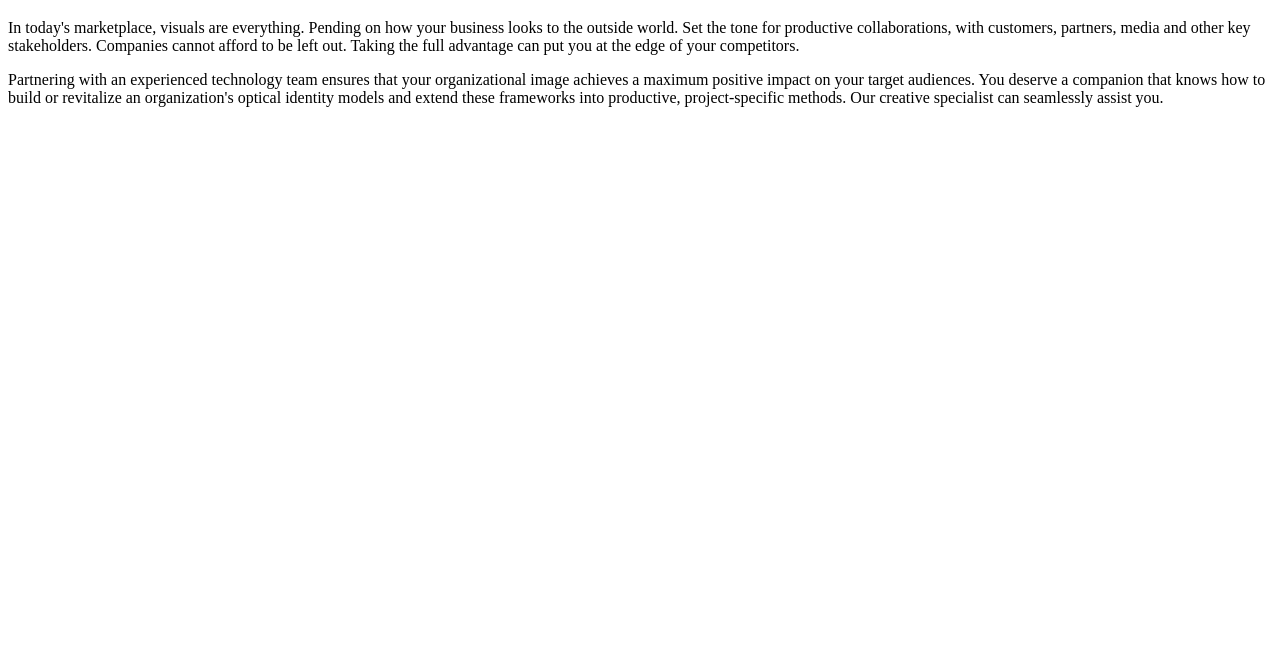
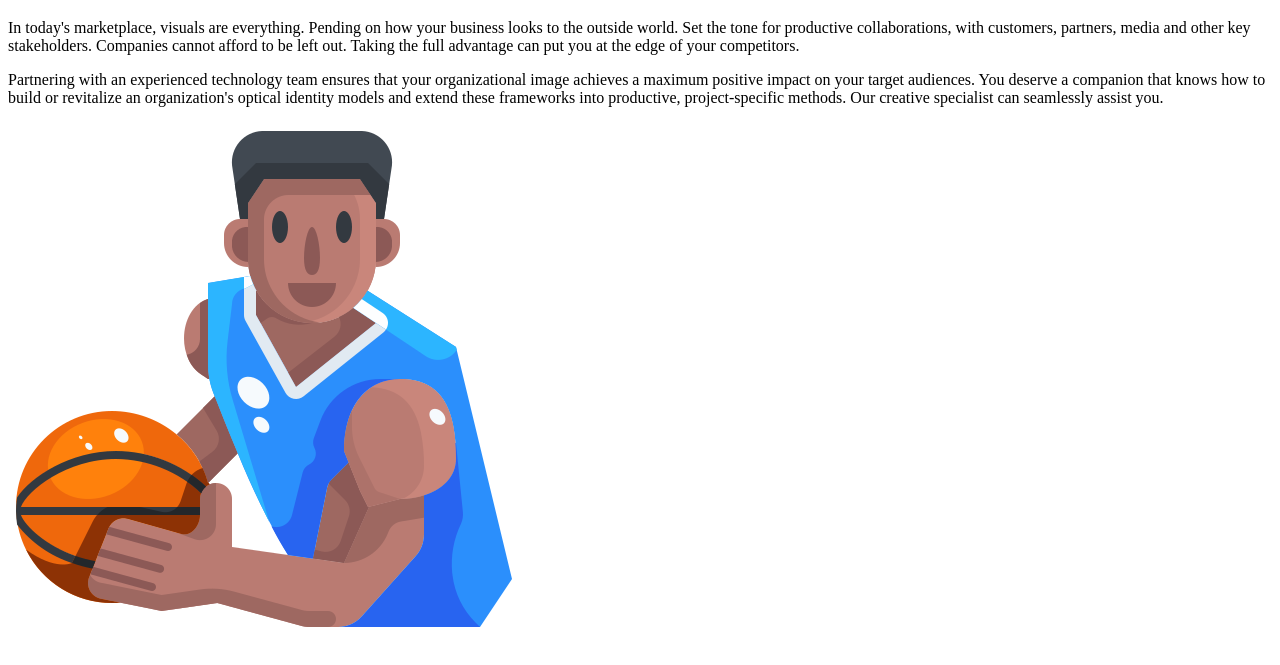
Before and after one commit to bakiendy1/td-html-basics, a plain HTML site: page index.html in a window 1280 px wide. Shown: the part 61-726 px from the top of the page. Drawn offline with Linux system fonts and the light colour scheme.

Commit message:
Image folder added and image tag added

```diff
--- a/index.html
+++ b/index.html
@@ -12,5 +12,6 @@
     <p>In today's marketplace, visuals are everything. Pending on how your business looks to the outside world. Set the tone for productive collaborations, with customers, partners, media and other key stakeholders. Companies cannot afford to be left out. Taking the full advantage can put you at the edge of your competitors.</p>
 
     <p>Partnering with an experienced technology team ensures that your organizational image achieves a maximum positive impact on your target audiences. You deserve a companion that knows how to build or revitalize an organization's optical identity models and extend these frameworks into productive, project-specific methods. Our creative specialist can seamlessly assist you.</p>
+    <img src="./images/sport.png" alt="Sport Image Illustration">
 </body>
 </html>
```
Also changed, not shown: images/sport.png (added).
